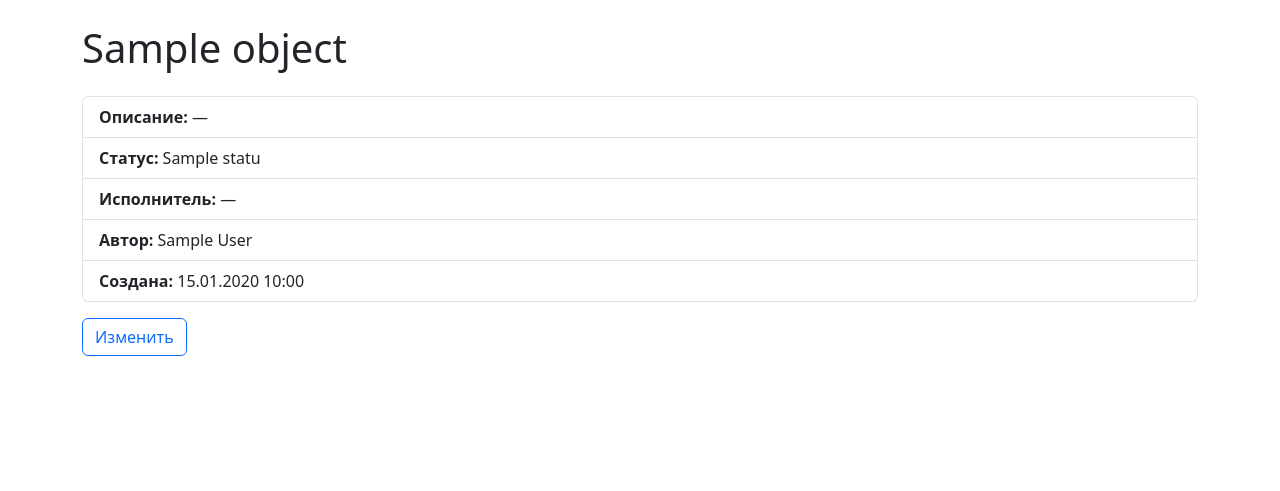
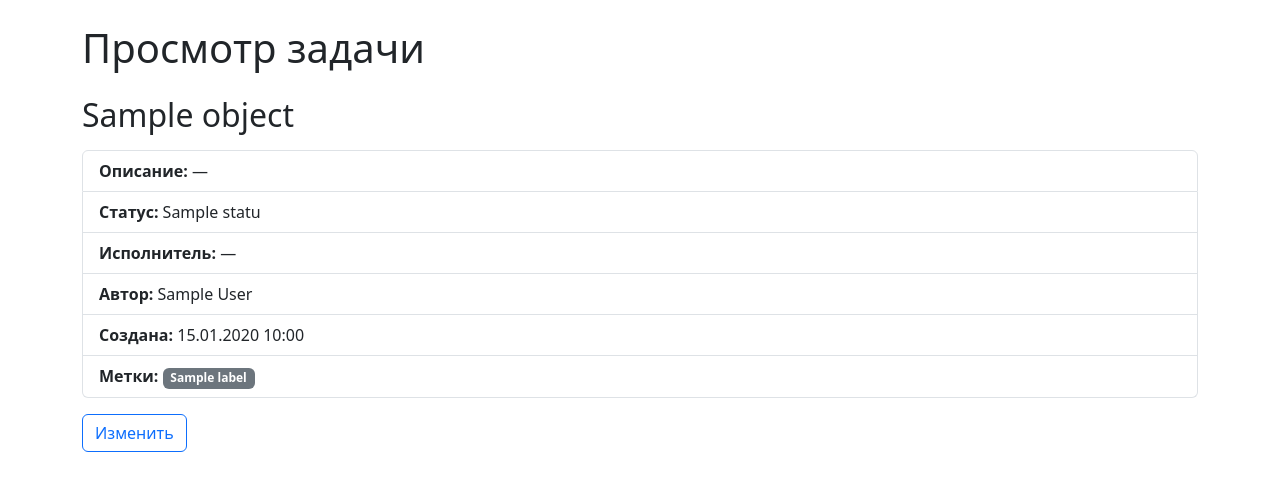
Before and after one commit to ntenengolts/python-project-52, a Django app: template task_manager/templates/tasks_detail.html in a window 1280 px wide. Shown: the part 56-547 px from the top of the page. Run offline with Django 5.2, Linux system fonts and the light colour scheme; the template is opened without the code that fills it: most values are stand-ins (such as "Sample title", 1, 10 or a date in 2020); some libraries are stand-ins or nearby versions.

Commit message:
fix19 text

```diff
--- a/task_manager/templates/tasks_detail.html
+++ b/task_manager/templates/tasks_detail.html
@@ -2,14 +2,27 @@
 {% load django_bootstrap5 %}
 
 {% block content %}
-<h1 class="my-4">{{ object.name }}</h1>
+<h1 class="my-4">Просмотр задачи</h1>
+
+<h2 class="my-3">{{ object.name }}</h2>
 <ul class="list-group mb-3">
     <li class="list-group-item"><strong>Описание:</strong> {{ object.description|default:"—" }}</li>
     <li class="list-group-item"><strong>Статус:</strong> {{ object.status.name }}</li>
     <li class="list-group-item"><strong>Исполнитель:</strong> {{ object.executor|default:"—" }}</li>
     <li class="list-group-item"><strong>Автор:</strong> {{ object.author }}</li>
     <li class="list-group-item"><strong>Создана:</strong> {{ object.created_at|date:"d.m.Y H:i" }}</li>
+    <li class="list-group-item">
+        <strong>Метки:</strong>
+        {% if object.labels.all %}
+            {% for label in object.labels.all %}
+                <span class="badge bg-secondary">{{ label.name }}</span>
+            {% endfor %}
+        {% else %}
+            —
+        {% endif %}
+    </li>
 </ul>
+
 <a href="{% url 'tasks:update' object.id %}" class="btn btn-outline-primary">Изменить</a>
 {% if object.author == user %}
 <a href="{% url 'tasks:delete' object.id %}" class="btn btn-outline-danger">Удалить</a>
```
